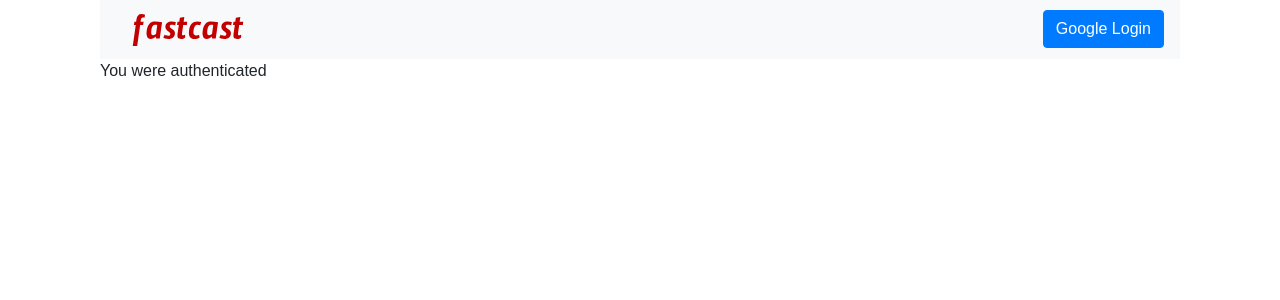
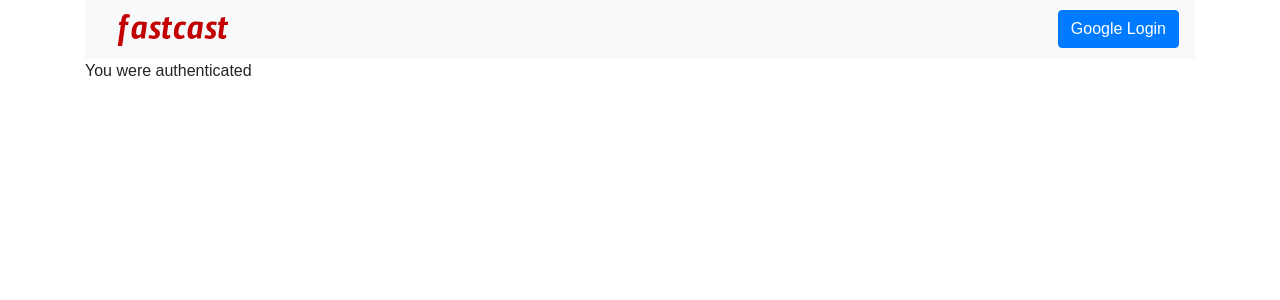
Before and after one commit to fastcast-io/Fastcast-node, a Next.js app: page /home in a window 1280 px wide. Shown: the top 300 px of the page. Built offline with nearby package versions, Linux system fonts and the light colour scheme; no server answers.

Commit message:
looks ok lol

```diff
--- a/pages/_app.tsx
+++ b/pages/_app.tsx
@@ -27,7 +27,7 @@ export default class MyApp extends App<AppProps<any>> {
         return (
             <AuthProvider value={new Firebase()}>
                 <Container>
-                    <div className="container" style={{fontFamily: "'IBM Plex Sans', sans-serif"}}>
+                    <div style={{fontFamily: "'IBM Plex Sans', sans-serif"}}>
                         <NavBar />
                         <Component {...pageProps} { ...children }/>
                     </div>
```
